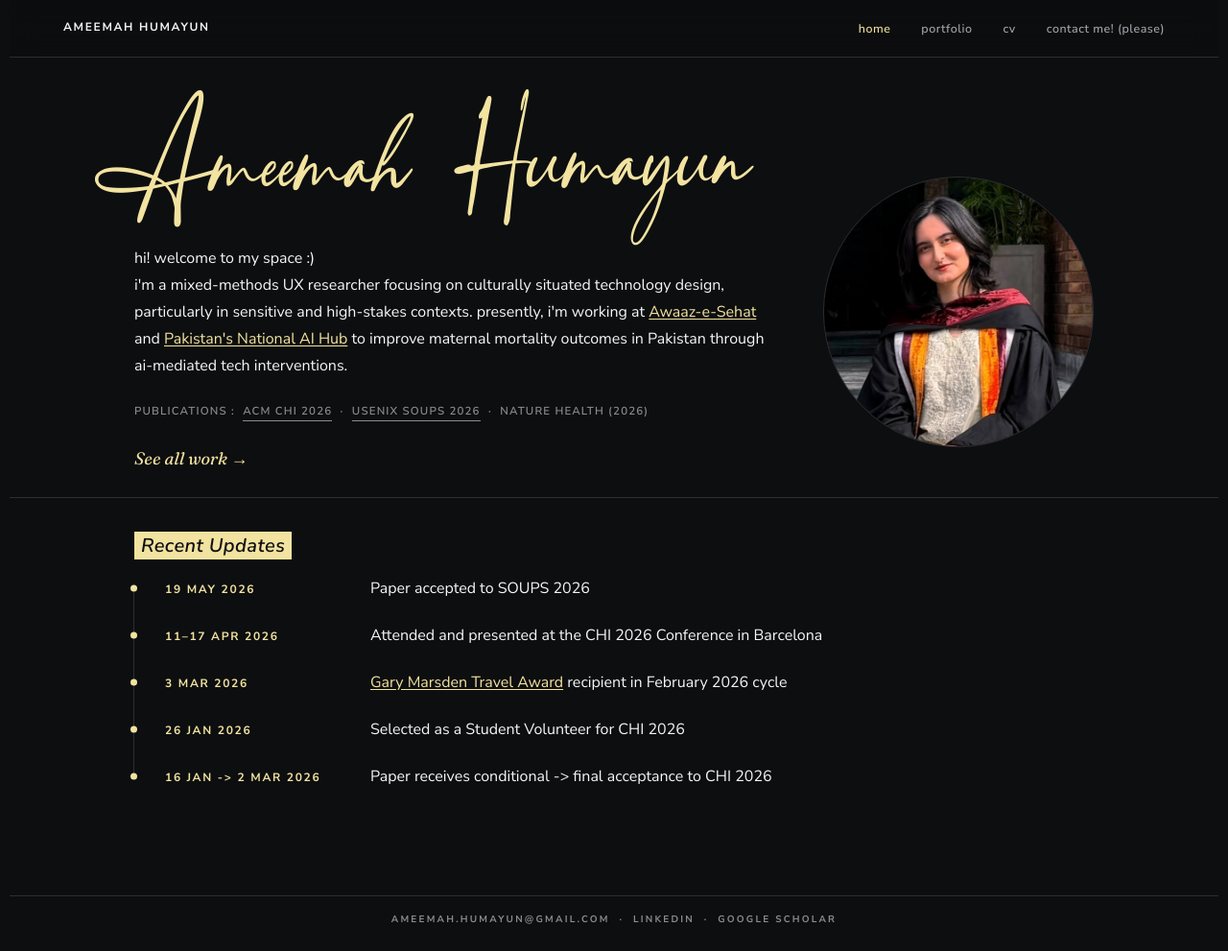
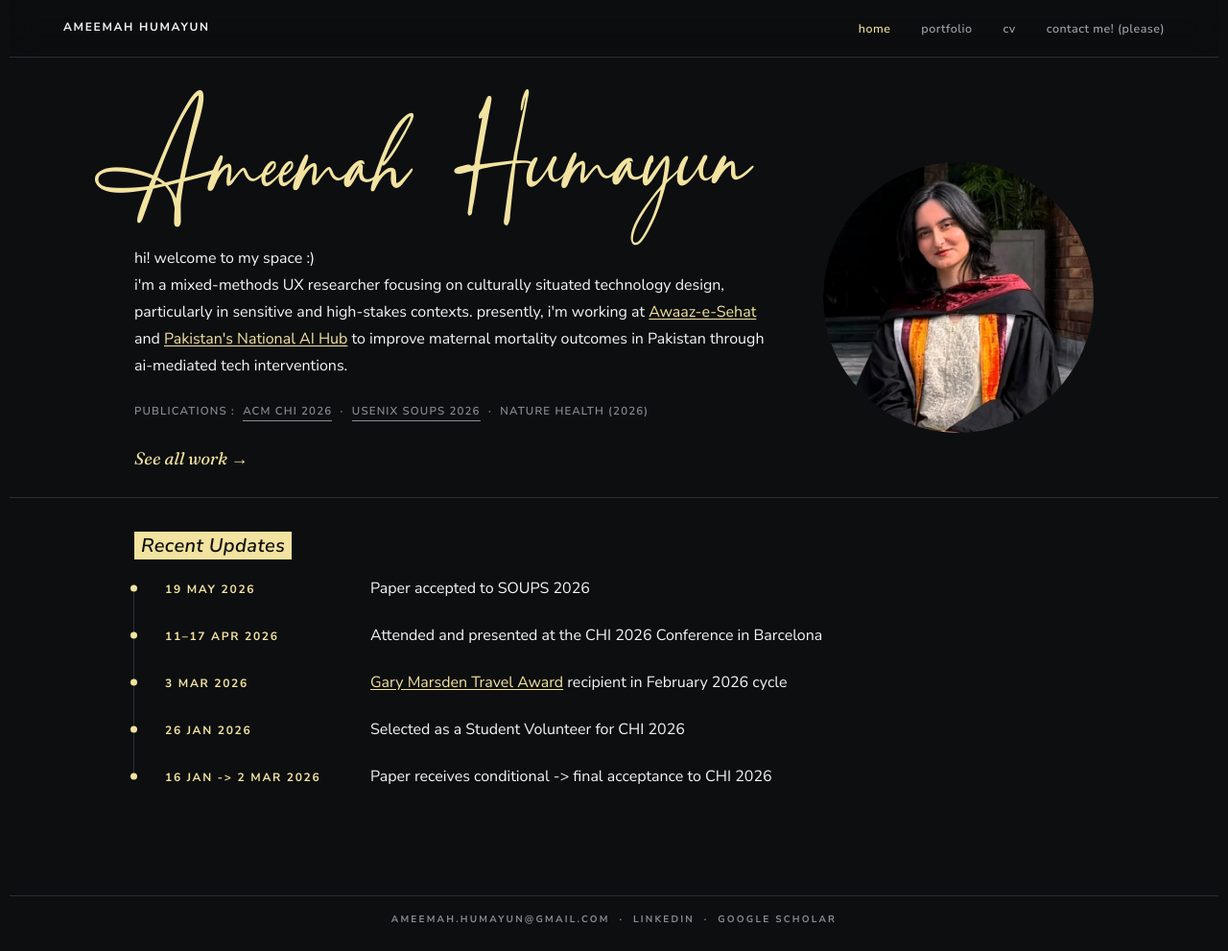
Before and after one commit to ameemahumayun/ameemahumayun.github.io, a Jekyll site: the page built from index.html, in a window 1280 px wide and 991 px high. Shown: the whole window at 96% size. Built offline with Jekyll 4.4.1, drawn with Linux system fonts in a browser that asks for light colours.

Commit message:
Move circular avatar up 15px, remove its border

```diff
--- a/assets/css/components.css
+++ b/assets/css/components.css
@@ -209,7 +209,8 @@
 .hero__avatar--round {
   aspect-ratio: 1 / 1;
   border-radius: 50%;
-  margin-top: 5.73rem;
+  margin-top: 4.7925rem;
+  border: none;
   object-position: center 15%;
 }
 /* Switches to stacked layout at a wider breakpoint (900px, not the
```
